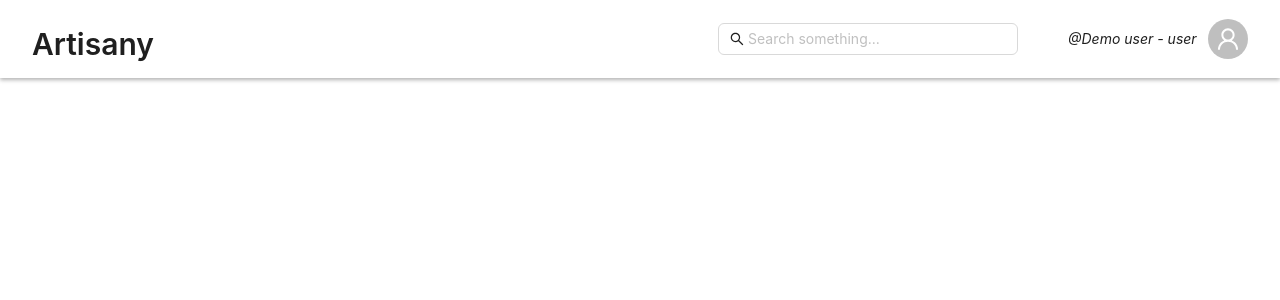
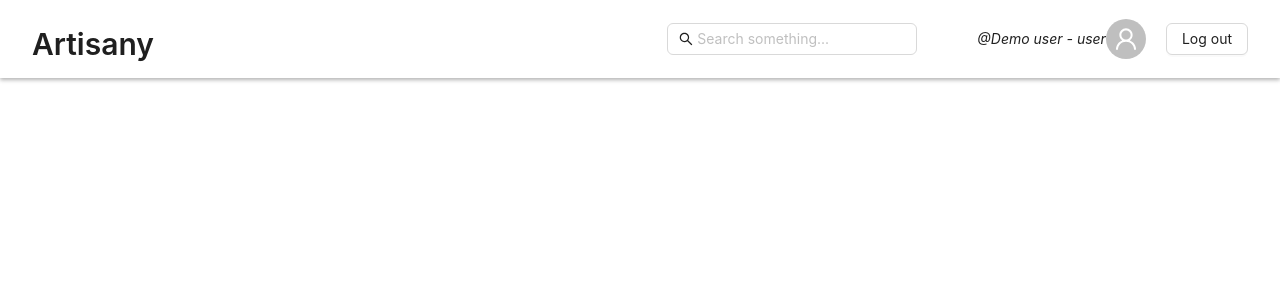
Before and after one commit to szwtomas/artisany-web, a React (Vite) app: page / in a window 1280 px wide. Shown: the top 300 px of the page. Built offline with nearby package versions, Linux system fonts and the light colour scheme; no server answers.

Commit message:
Enhances navbar

```diff
--- a/src/components/navbar/Navbar.tsx
+++ b/src/components/navbar/Navbar.tsx
@@ -1,13 +1,15 @@
-import React from "react";
+import React, { useContext } from "react";
 import "./Navbar.css";
-import { Avatar, Input, Typography } from "antd";
+import { Avatar, Button, Input, Typography } from "antd";
 import { UserOutlined, SearchOutlined } from "@ant-design/icons";
 import { useNavigate } from "react-router-dom";
+import { AuthContext } from "../../context/authContext";
 
 const { Title, Text } = Typography;
 
 export const Navbar: React.FC = () => {
   const navigate = useNavigate();
+  const { logout } = useContext(AuthContext);
 
   const usernameToDisplay = "Demo user";
   const userRole = "user";
@@ -30,6 +32,9 @@ export const Navbar: React.FC = () => {
               @{usernameToDisplay} - {userRole}
             </Text>
             <Avatar size={"large"} icon={<UserOutlined />} />
+            <Button className="logout-btn" onClick={logout}>
+              Log out
+            </Button>
           </div>
         </div>
       </div>
--- a/src/components/navbar/navbar.css
+++ b/src/components/navbar/navbar.css
@@ -18,7 +18,8 @@ nav {
 }
 
 .navbar-search {
-    max-width: 300px;
+    max-width: 250px;
+    margin-right: 40px;
 }
 
 .searchbar-avatar {
@@ -35,4 +36,9 @@ nav {
     justify-content: space-between;
     align-items: center;
     min-width: 180px;
+    margin-left: 20px;
 }
+
+.logout-btn {
+    margin-left: 20px;
+}
```
